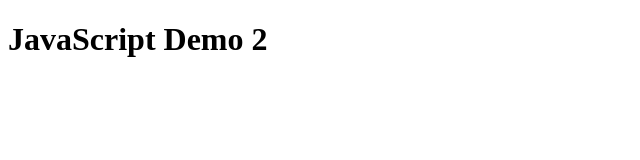
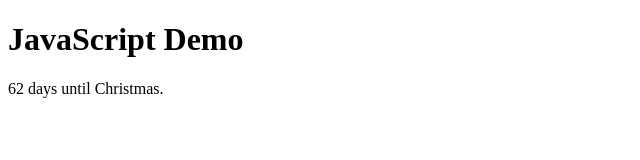
Before and after one commit to serendipityislife/hello-world, a plain HTML site: page index.html in a window 1280 px wide. Shown: the whole page, without its empty margins (0-640 px from the left). Drawn offline with Linux system fonts and the light colour scheme.

```diff
--- /dev/null
+++ b/external.js
@@ -0,0 +1,41 @@
+
+function christmas(){
+
+    let d = new Date(2020, 11, 25);
+    if(Date.now() < d ){
+
+        let y = new Date(Date.now());
+        // console.log(y);
+        // console.log(d);
+
+        let x = d-y; // returns in millisecond
+        days = Math.floor(x / (1000 * 60 * 60 * 24));
+        console.log(days + " days");
+
+        return days + " days until Christmas.";
+
+
+    }
+    else return "Merry Christmas!!🎄"
+
+}
+
+document.getElementById("testPaula").innerHTML = christmas();
+
+
+/*
+function findMax() {
+    var i;
+    var max = -Infinity;                    // nifty thing to remember
+    for(i = 0; i < arguments.length; i++) {
+      if (arguments[i] > max) {
+        max = arguments[i];
+      }
+    }
+    return max;
+}
+
+
+
+document.getElementById("demo").innerHTML = findMax(4, 5, 6);
+*/
--- a/index.html
+++ b/index.html
@@ -1,12 +1,19 @@
 <!DOCTYPE html>
 <html lang="en">
+
 <head>
     <meta charset="UTF-8">
     <meta name="viewport" content="width=device-width, initial-scale=1.0">
     <title>JavaScript Demo</title>
 </head>
+
 <body>
-    <h1>JavaScript Demo 2</h1>
+    <h1>JavaScript Demo</h1>
+    <p id="demo"></p>
+    <p id="testPaula"></p>
+
     <script src="app.js"></script>
+    <script src="external.js"></script>
 </body>
+
 </html>
```
Also changed, not shown: app.js (+118 -0 lines).
